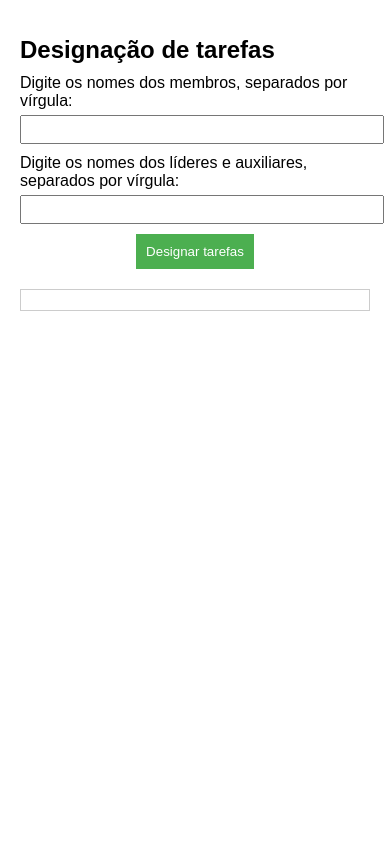
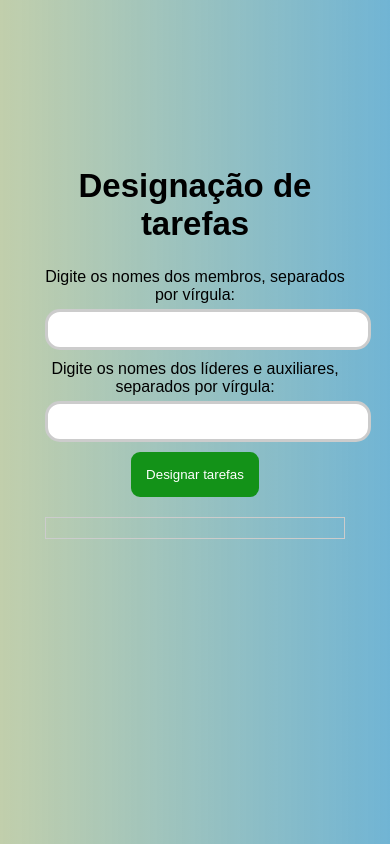
Before and after one commit to ochristopherfilipe/Celula, a plain HTML site: page index.html in a window 390 px wide. Drawn offline with Linux system fonts and the light colour scheme.

Commit message:
Add files via upload
Melhoria do css e responsividade

```diff
--- a/index.html
+++ b/index.html
@@ -5,15 +5,26 @@
   <meta name="viewport" content="width=device-width, initial-scale=1.0">
   <title>Designação de tarefas</title>
   <style>
+    *{
+        font-family: 'Exo', sans-serif;
+        text-align: center;
+        background-color: none;
+
+    }
+
     body {
-      font-family: Arial, sans-serif;
-      max-width: 430px;
-      margin: 0 auto;
-      padding: 20px;
-    }
+        max-width: 500px;
+        margin: 0 auto;
+        margin-top: 100px; /* Ajuste o valor conforme necessário */
+        padding: 45px;
+        background-color: rgba(201, 201, 201, 0.685);
+        background-image: linear-gradient(to left, rgba(11, 145, 207, 0.507), rgba(128, 179, 47, 0.267));
+        font-family: Arial, sans-serif;
+}
     h1 {
-      font-size: 24px;
-      margin-bottom: 10px;
+      font-size: 33px;
+      margin-bottom: 25px;
+      color: black;
     }
     label {
       display: block;
@@ -21,21 +32,32 @@
     }
     input[type="text"] {
       width: 100%;
-      padding: 5px;
+      padding: 10px;
+      border-radius: 15px;
+      border: solid #ccc;
       margin-bottom: 10px;
     }
     button {
         display: block;
         margin: 0 auto; /* Centraliza horizontalmente o botão */
         padding: 10px;
-        background-color: #4CAF50;
+        background-color: #139218;
         color: white;
+        border-radius: 9px;
         border: none;
+        padding: 15px;
         cursor: pointer;
+
+
     }
     button:hover {
-      background-color: #45a049;
+      background-color: orangered;
+      transition: color ease-in-out;
+
     }
+
+
+
     div.resultado {
       margin-top: 20px;
       border: 1px solid #ccc;
```
